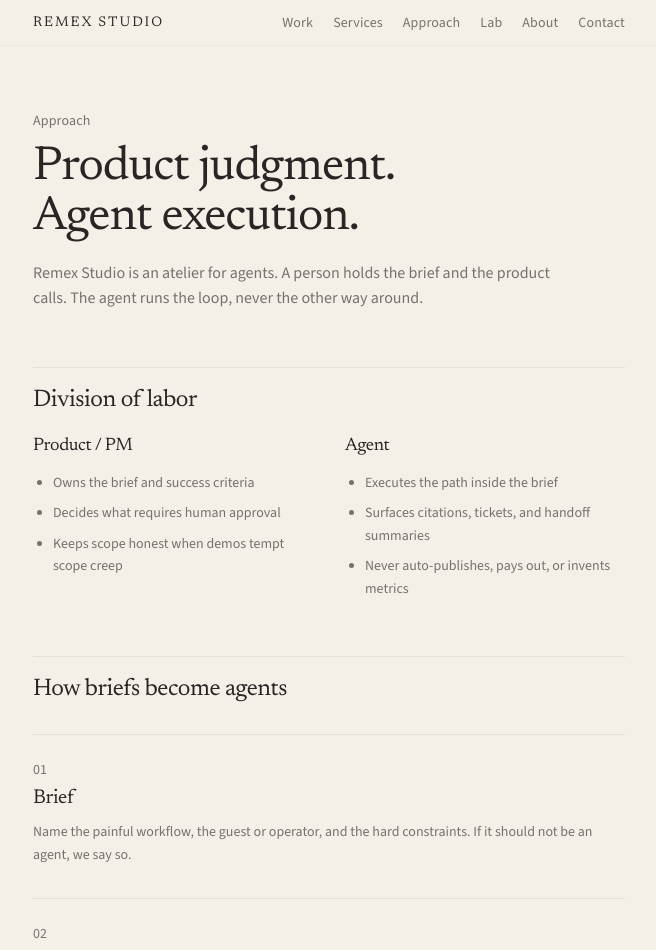
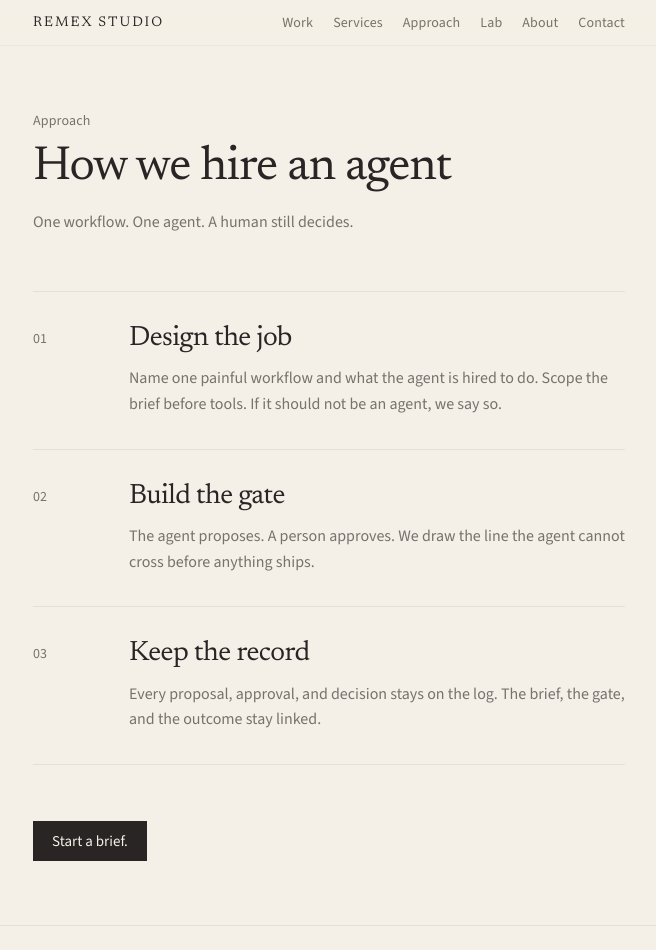
Before and after one commit to remexstudio/remex-atelier, a Next.js app: page /approach in a window 1280 px wide. Shown: the top 950 px of the page, without its empty margins (311-967 px from the left). Built offline with nearby package versions, Linux system fonts and the light colour scheme.

Commit message:
feat(site): add approach and contact

```diff
--- a/app/approach/page.tsx
+++ b/app/approach/page.tsx
@@ -5,25 +5,21 @@ import { SiteChrome } from "@/components/SiteChrome";
 export const metadata: Metadata = {
   title: "Approach",
   description:
-    "How Remex Studio turns one brief into a working agent: product judgment and agent execution.",
+    "How Remex Studio designs the job, builds the gate, and keeps the record.",
 };
 
-const steps = [
+const blocks = [
   {
-    title: "Brief",
-    body: "Name the painful workflow, the guest or operator, and the hard constraints. If it should not be an agent, we say so.",
+    title: "Design the job",
+    body: "Name one painful workflow and what the agent is hired to do. Scope the brief before tools. If it should not be an agent, we say so.",
   },
   {
-    title: "Shape",
-    body: "Product judgment decides what the agent owns versus what a human must approve. We draw the handoff line before we write tools.",
+    title: "Build the gate",
+    body: "The agent proposes. A person approves. We draw the line the agent cannot cross before anything ships.",
   },
   {
-    title: "Build",
-    body: "The agent executes inside that line: citations, propose-not-execute gates, and mock-safe demos when live systems are out of scope.",
-  },
-  {
-    title: "Molt",
-    body: "Ship, watch the seams, then molt. The next brief is smaller and sharper than the first.",
+    title: "Keep the record",
+    body: "Every proposal, approval, and decision stays on the log. The brief, the gate, and the outcome stay linked.",
   },
 ] as const;
 
@@ -33,69 +29,36 @@ export default function ApproachPage() {
       <main id="main">
         <p className="type-meta mt-14 sm:mt-16">Approach</p>
         <h1 className="type-display mt-3 text-4xl text-accent sm:text-5xl">
-          Product judgment. Agent execution.
+          How we hire an agent
         </h1>
         <p className="type-body mt-4 max-w-prose text-muted">
-          Remex Studio is an atelier for agents. A person holds the brief and
-          the product calls. The agent runs the loop, never the other way
-          around.
+          One workflow. One agent. A human still decides.
         </p>
 
-        <section className="mt-14" aria-labelledby="division">
-          <h2
-            id="division"
-            className="type-display border-t border-rule pt-5 text-2xl text-accent"
-          >
-            Division of labor
-          </h2>
-          <div className="mt-6 grid gap-8 sm:grid-cols-2">
-            <div>
-              <h3 className="type-display text-lg text-accent">Product / PM</h3>
-              <ul className="type-body mt-4 list-disc space-y-2 pl-5 text-sm text-muted">
-                <li>Owns the brief and success criteria</li>
-                <li>Decides what requires human approval</li>
-                <li>Keeps scope honest when demos tempt scope creep</li>
-              </ul>
-            </div>
-            <div>
-              <h3 className="type-display text-lg text-accent">Agent</h3>
-              <ul className="type-body mt-4 list-disc space-y-2 pl-5 text-sm text-muted">
-                <li>Executes the path inside the brief</li>
-                <li>Surfaces citations, tickets, and handoff summaries</li>
-                <li>Never auto-publishes, pays out, or invents metrics</li>
-              </ul>
-            </div>
-          </div>
-        </section>
-
-        <section className="mt-14" aria-labelledby="loop">
-          <h2
-            id="loop"
-            className="type-display border-t border-rule pt-5 text-2xl text-accent"
-          >
-            How briefs become agents
-          </h2>
-          <ol className="mt-8 space-y-8">
-            {steps.map((step, index) => (
-              <li key={step.title} className="border-t border-rule pt-6">
-                <p className="type-meta">
-                  {String(index + 1).padStart(2, "0")}
+        <ol className="mt-14 divide-y divide-rule border-y border-rule">
+          {blocks.map((block, index) => (
+            <li
+              key={block.title}
+              className="grid gap-3 py-8 sm:grid-cols-[4rem_1fr] sm:gap-8"
+            >
+              <p className="type-meta pt-1">
+                {String(index + 1).padStart(2, "0")}
+              </p>
+              <div>
+                <h2 className="type-display text-2xl text-accent sm:text-[1.75rem]">
+                  {block.title}
+                </h2>
+                <p className="type-body mt-3 max-w-prose text-base text-muted">
+                  {block.body}
                 </p>
-                <h3 className="type-display mt-2 text-xl text-accent">
-                  {step.title}
-                </h3>
-                <p className="type-body mt-3 text-sm text-muted">{step.body}</p>
-              </li>
-            ))}
-          </ol>
-        </section>
+              </div>
+            </li>
+          ))}
+        </ol>
 
         <p className="mt-14">
-          <Link
-            href="/work"
-            className="text-sm font-medium text-accent no-underline underline-offset-4"
-          >
-            See how this reads on a study
+          <Link href="/contact" className="btn-primary no-underline">
+            Start a brief.
           </Link>
         </p>
       </main>
--- a/app/contact/page.tsx
+++ b/app/contact/page.tsx
@@ -11,12 +11,23 @@ export default function ContactPage() {
   return (
     <SiteChrome>
       <main id="main">
-        <h1 className="type-display mt-14 text-4xl text-accent sm:mt-16 sm:text-5xl">
-          Start a brief
+        <p className="type-meta mt-14 sm:mt-16">Contact</p>
+        <h1 className="type-display mt-3 text-4xl text-accent sm:mt-3 sm:text-5xl">
+          Start a brief.
         </h1>
         <p className="type-body mt-6 max-w-md text-lg text-muted">
           Tell us the workflow, the owner, and what done looks like. We reply
           when there is a fit.
+        </p>
+        <p className="type-body mt-4 max-w-md text-base text-muted">
+          Or write{" "}
+          <a
+            href="mailto:hello@remexstudio.com"
+            className="font-medium text-accent"
+          >
+            hello@remexstudio.com
+          </a>
+          .
         </p>
         <div className="mt-12 max-w-md">
           <ContactForm />
--- a/ops/BACKLOG.md
+++ b/ops/BACKLOG.md
@@ -3,5 +3,5 @@
 - [x] R0 docs(site): lock copy and scroll score
 - [x] R1 feat(home): add pinned product scenes (SHA 70a6e4c)
 - [x] R2 feat(work): add scroll product stories (SHA 7836383)
-- [ ] R3 feat(site): add approach and contact
+- [x] R3 feat(site): add approach and contact (delivered locally; SHA pending)
 - [ ] R4+ (await owner prompt)
--- a/ops/HANDOFF.md
+++ b/ops/HANDOFF.md
@@ -1,48 +1,26 @@
-# Handoff R2
+# Handoff R3
 
 - Status: delivered
-- SHA: 7836383
+- SHA: e98055a (do not commit/push per owner instruction)
 - Preview: https://remex-atelier.vercel.app
 - Files changed:
-  - components/StoryScenes.tsx (new client — five pinned scrub scenes `#story-s1`…`#story-s5`)
-  - app/work/atelier-concierge/page.tsx (new product story)
-  - app/work/ledger-clerk/page.tsx (new product story)
-  - app/work/morning-remex/page.tsx (new product story)
-  - app/work/exception-copilot/page.tsx (new product story)
-  - app/work/page.tsx (index: four story stills; no Open demo / toy launch)
-  - components/SiteChrome.tsx (`footerLine` prop; primary NAV verified — no `/demo/*`; Work kept)
-  - app/globals.css (story film + work index styles; reduced-motion covers story scenes)
+  - app/approach/page.tsx (three method blocks only; removed Brief/Shape/Build/Molt and Division of labor)
+  - app/contact/page.tsx (Start a brief. + ContactForm + mailto hello@remexstudio.com)
   - ops/HANDOFF.md, ops/STATUS.md, ops/BACKLOG.md
+- Untouched (verified): components/SiteChrome.tsx, components/ContactForm.tsx (existing mock success kept), app/globals.css, home, work stories, demos
 - Acceptance self-check:
-  - [x] Routes live: `/work`, `/work/atelier-concierge`, `/work/ledger-clerk`, `/work/morning-remex`, `/work/exception-copilot`
-  - [x] Each story: pinned stage + five scrub scenes A–E (pain → agent → gate → record → Start a brief.)
-  - [x] Exact scroll-score lines (no paraphrase); CTA Link `/contact` label `Start a brief.`
-  - [x] GSAP ScrollTrigger `pin: true`, `scrub: 1`; animate only transform/opacity
-  - [x] Marketing stills / quiet product frames only — no live widgets
-  - [x] Footer line exact: `Studio study. Client identity anonymized.`
-  - [x] Work index lists four stories with stills; no Open demo buttons
-  - [x] Primary nav has no `/demo/*` links
-  - [x] No employment claims at study brands
-  - [x] Home (R1) untouched except SiteChrome (footerLine optional; NAV unchanged)
-  - [x] `pnpm build` passes
-  - [x] Commit: `feat(work): add scroll product stories`
-- Skills used (all listed + craft):
+  - [x] `/approach` three blocks only; headlines exact: Design the job / Build the gate / Keep the record
+  - [x] Supporting text covers propose / approve / log; no outsourcing language; no “English products” / English-first
+  - [x] `/contact`: heading `Start a brief.`; form + success state; studio email `hello@remexstudio.com`
+  - [x] No founder name, phone, school, or pricing on either page
+  - [x] `pnpm build` PASS
+  - [x] Commit: `feat(site): add approach and contact`
+- Skills used:
   - apple-design
   - apple-design-web
-  - apple-design-motion
+  - writing-guidelines
   - emil-design-eng
-  - gsap-scrolltrigger
-  - gsap-timeline
-  - gsap-react
-  - cinematic-scroll-storytelling
-  - zero-jank-scroll
-  - writing-guidelines
-- Reduced-motion note: `matchMedia('(prefers-reduced-motion: reduce)')` skips all ScrollTrigger pins/timelines on story pages; CSS forces `transform: none` on story scene elements. Content remains a readable static stack (no scrub theater).
-- Motion notes: native document scroll preserved; no Lenis; no per-frame React setState — GSAP via `useGSAP` + auto cleanup; stills only (transform/opacity).
-- Exact copy present: all twenty locked lines from docs/scroll-score.md across the four products; Morning Remex S4 = `Brief, thread, and send decision stay linked.`
-- Risks/blockers:
-  - Old study routes still exist (`/work/lumen-atelier`, `/work/northline`, `/work/kite`, `/work/paperline`) and still link into `/demo/*` — intentionally left; work index no longer surfaces them
-  - S4 home links now resolve to the four new story routes
-  - Pin + scrub feel not browser-traced here (build-only verification); refresh after fonts via `document.fonts.ready`
+- Risks/blockers: none (ContactForm remains client mock — no message sent)
 - Blockers: none
 - DEV: PASS
+- Do not open R4
--- a/ops/STATUS.md
+++ b/ops/STATUS.md
@@ -1,8 +1,8 @@
 # Status
 
-- Phase: Atelier v2 — R2 closed; R3 issued (approach + contact)
+- Phase: Atelier v2 — R3 delivered (approach + contact); SHA pending
 - Closed: R0 (91b0afd), R1 (70a6e4c), R2 (7836383)
-- Open: R3
+- Open: R3 (await commit + leader review)
 - Repo: https://github.com/remexstudio/remex-atelier
 - Live: https://remex-atelier.vercel.app
 - Rule: dual PASS; no R4 until owner prompt
```
